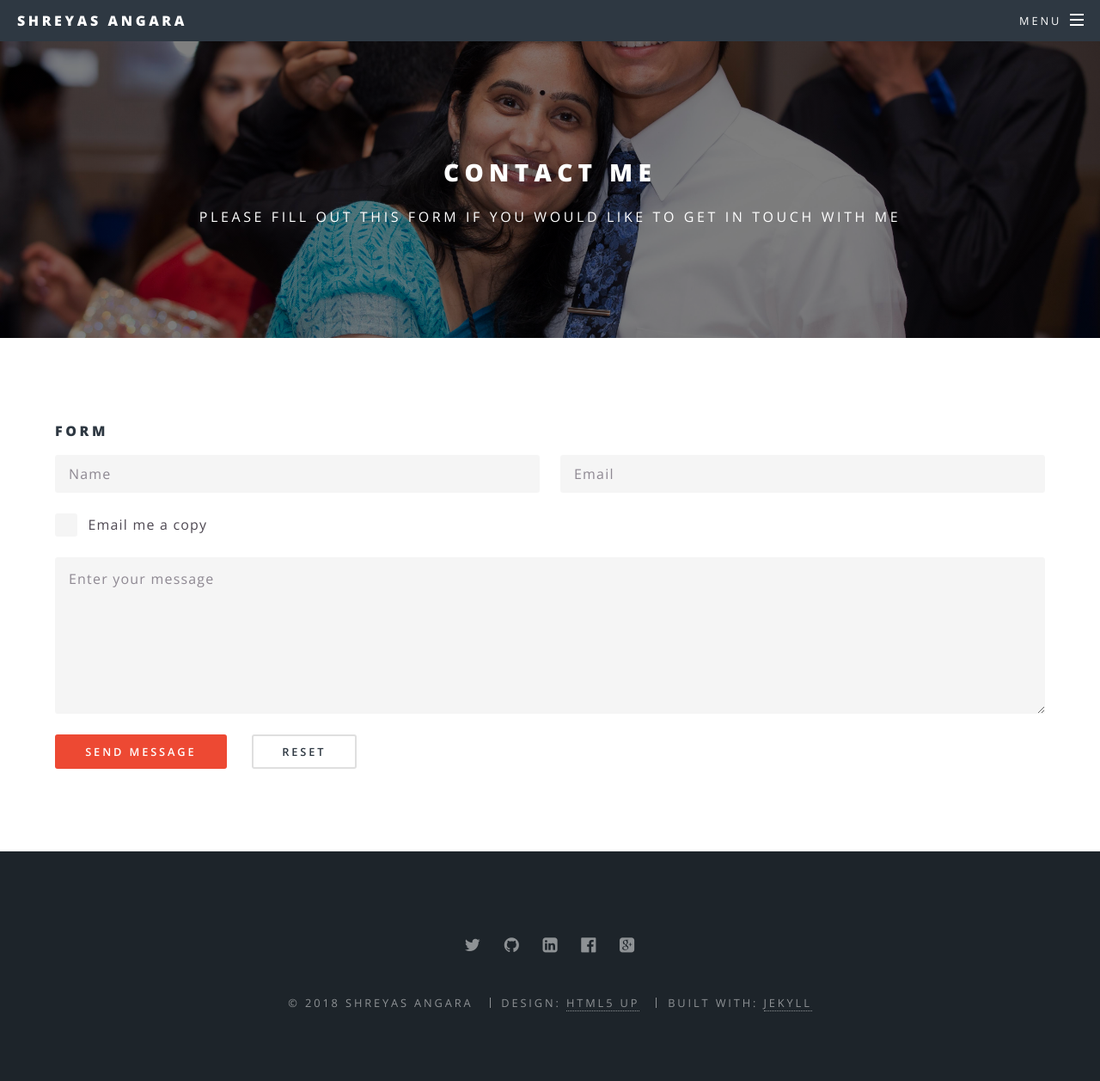
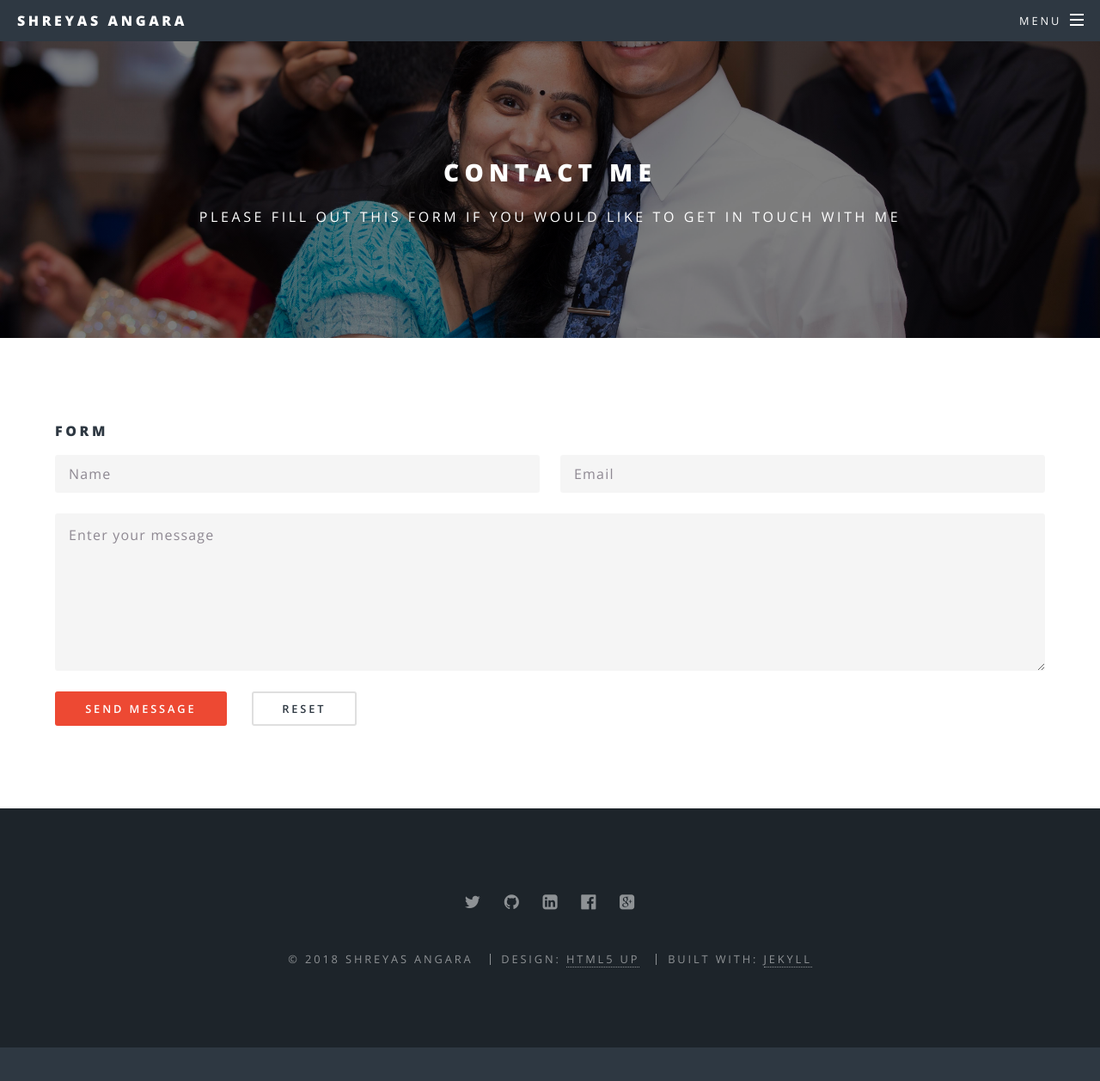
Before and after one commit to shreyas00023/mywebsite, a Jekyll site: the page contact.html, which Jekyll copies as it is, in a window 1280 px wide and 1269 px high. Shown: the top 1257 px of the window at 86% size. Built offline with Jekyll 4.4.1, drawn with Linux system fonts in a browser that asks for light colours.

Commit message:
Update contact.html

```diff
--- a/contact.html
+++ b/contact.html
@@ -44,17 +44,17 @@
 				<form method="post" action="contact.php">
 					<div class="row uniform">
 						<div class="6u 12u$(xsmall)">
-							<input type="text" name="demo-name" id="demo-name" value="" class="black" placeholder="Name">
+							<input type="text" name="name" id="demo-name" value="" class="black" placeholder="Name">
 						</div>
 						<div class="6u$ 12u$(xsmall)">
-							<input type="email" name="demo-email" id="demo-email" value="" class="black" placeholder="Email">
+							<input type="email" name="email" id="demo-email" value="" class="black" placeholder="Email">
 						</div>
-						<div class="6u 12u$(small)">
+						<!--<div class="6u 12u$(small)">
 							<input type="checkbox" id="demo-copy" name="demo-copy">
 							<label for="demo-copy">Email me a copy</label>
-						</div>
+						</div>-->
 						<div class="12u$">
-							<textarea name="demo-message" id="demo-message" class="black" placeholder="Enter your message" rows="6"></textarea>
+							<textarea name="message" id="demo-message" class="black" placeholder="Enter your message" rows="6"></textarea>
 						</div>
 						<div class="12u$">
 							<ul class="actions">
```
